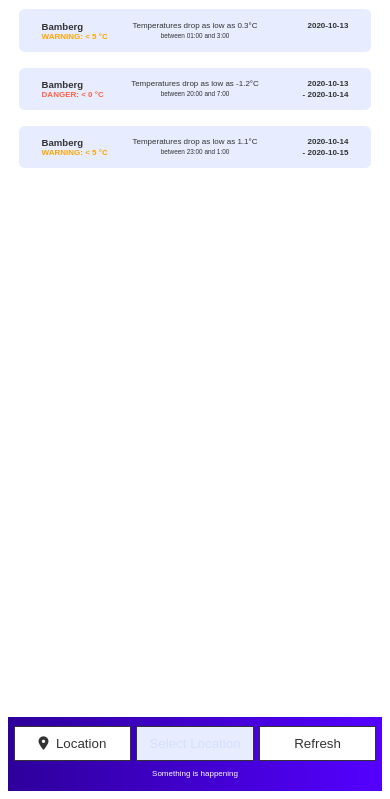
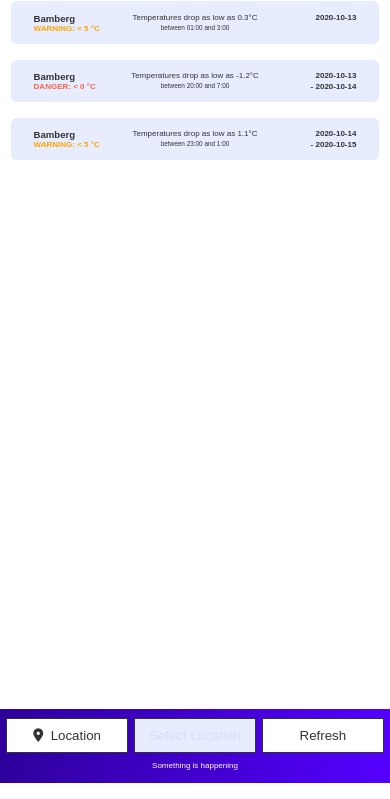
Before and after one commit to bbmsoft/frost, a website built with webpack: page static/layout.html in a window 390 px wide. Shown: the part 61-860 px from the top of the page. Built offline with nearby package versions, Linux system fonts and the light colour scheme.

Commit message:
removed obsolete media selector

```diff
--- a/static/style.css
+++ b/static/style.css
@@ -53,12 +53,6 @@ body {
 @media (min-aspect-ratio: 1/1) {
   .app {
     max-width: 1024px;
-  }
-}
-
-@media (max-width: 480px) {
-  .app {
-    padding: 8px;
   }
 }
 
```
